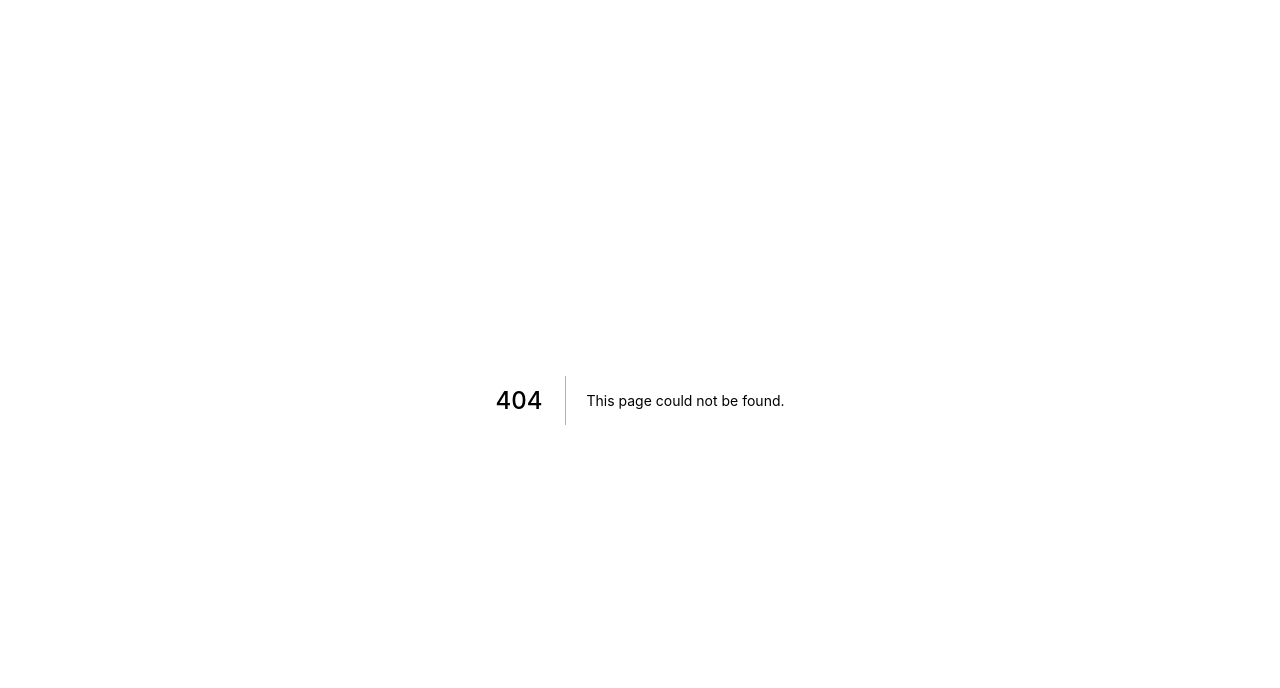
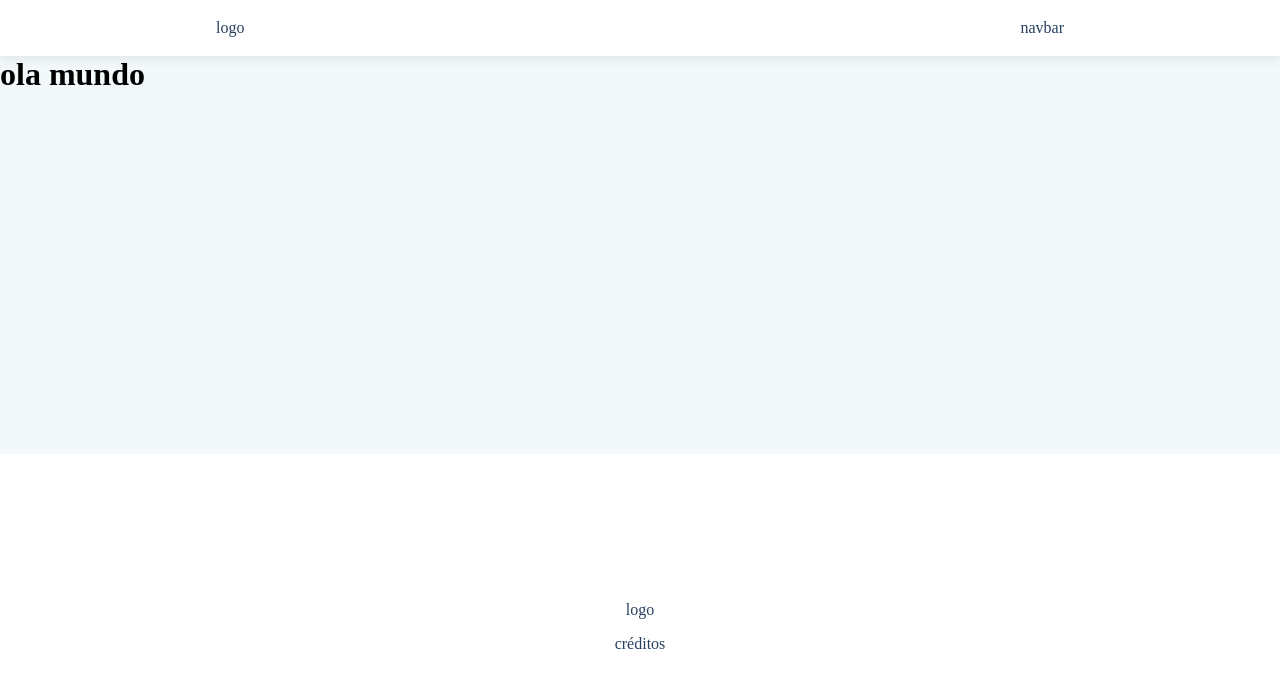
Before and after one commit to cascelli/alganews-blog, a Next.js app: page /teste in a window 1280 px wide. Before the commit this address had no page. Shown: the top 688 px of the page. Built offline with nearby package versions, Linux system fonts and the light colour scheme.

Commit message:
11.12. Criando o Layout

```diff
--- /dev/null
+++ b/_constants.ts
@@ -0,0 +1,2 @@
+export const HEADER_HEIGHT = 56;
+export const FOOTER_HEIGHT = 346;
--- /dev/null
+++ b/components/Content.tsx
@@ -0,0 +1,15 @@
+import { ReactNode } from "react";
+import styled from "styled-components";
+import { FOOTER_HEIGHT, HEADER_HEIGHT } from "../_constants";
+
+interface ContentProps {
+  children: ReactNode;
+}
+
+export default function Content(props: ContentProps) {
+  return <Wrapper>{props.children}</Wrapper>;
+}
+
+const Wrapper = styled.div`
+  min-height: calc(100vh - ${HEADER_HEIGHT}px - ${FOOTER_HEIGHT}px);
+`;
--- /dev/null
+++ b/components/Footer.tsx
@@ -0,0 +1,32 @@
+import styled from "styled-components";
+import { transparentize } from "polished";
+import { FOOTER_HEIGHT } from "../_constants";
+
+export default function Footer(props: any) {
+  return (
+    <Wrapper>
+      <Container>
+        <span>logo</span>
+        <span>créditos</span>
+      </Container>
+    </Wrapper>
+  );
+}
+
+const Wrapper = styled.footer`
+  background-color: ${(p) => p.theme.activeElementBackground};
+  color: ${(p) => p.theme.activeElementForeground};
+  width: 100%;
+  height: ${FOOTER_HEIGHT}px;
+`;
+
+const Container = styled.div`
+  display: flex;
+  align-items: center;
+  justify-content: center;
+  flex-direction: column;
+  gap: 16px;
+  max-width: 848px;
+  margin: auto;
+  height: 100%;
+`;
--- a/components/Header.tsx
+++ b/components/Header.tsx
@@ -1,19 +1,49 @@
 //import Head from "next/head";
 import styled from "styled-components";
+import { transparentize } from "polished";
+import { HEADER_HEIGHT } from "../_constants";
+
+// export default function Header(props: any) {
+//   return (
+//     <>
+//       {/* <Head>
+//         <title>batata</title>
+//       </Head> */}
+//       <Title>oi eu sou um header - {props.name}</Title>
+//     </>
+//   );
+// }
+
+// const Title = styled.h1`
+//   // color: blue;
+//   // Substituido valor fixo pela propriedade theme.primaryBackground
+//   color: ${(p) => p.theme.primaryBackground};
+// `;
 
 export default function Header(props: any) {
   return (
-    <>
-      {/* <Head>
-        <title>batata</title>
-      </Head> */}
-      <Title>oi eu sou um header - {props.name}</Title>
-    </>
+    <Wrapper>
+      <Container>
+        <span>logo</span>
+        <span>navbar</span>
+      </Container>
+    </Wrapper>
   );
 }
 
-const Title = styled.h1`
-  // color: blue;
-  // Substituido valor fixo pela propriedade theme.primaryBackground
-  color: ${(p) => p.theme.primaryBackground};
+const Wrapper = styled.div`
+  background-color: ${(p) => p.theme.activeElementBackground};
+  color: ${(p) => p.theme.activeElementForeground};
+  box-shadow: 0 3px 10px ${(p) => transparentize(0.9, p.theme.pageForeground)};
+  width: 100%;
+  height: ${HEADER_HEIGHT}px;
 `;
+
+const Container = styled.div`
+  display: flex;
+  align-items: center;
+  justify-content: space-between;
+  max-width: 848px;
+  margin: auto;
+  height: 100%;
+`;
--- a/package.json
+++ b/package.json
@@ -11,6 +11,7 @@
   "dependencies": {
     "babel-plugin-styled-components": "^1.13.2",
     "next": "11.0.1",
+    "polished": "^4.1.4",
     "react": "17.0.2",
     "react-dom": "17.0.2",
     "styled-components": "^5.3.0"
--- a/pages/_app.tsx
+++ b/pages/_app.tsx
@@ -3,12 +3,19 @@ import type { AppProps } from "next/app";
 import { ThemeProvider } from "styled-components";
 import { light } from "../styles/theme";
 import GlobalStyles from "../styles/globalStyles";
+import Header from "../components/Header";
+import Footer from "../components/Footer";
+import Content from "../components/Content";
 
 function MyApp({ Component, pageProps }: AppProps) {
   // return <Component {...pageProps} />
   return (
     <ThemeProvider theme={light}>
-      <Component {...pageProps} />
+      <Header />
+      <Content>
+        <Component {...pageProps} />
+      </Content>
+      <Footer />
       <GlobalStyles />
     </ThemeProvider>
   );
--- /dev/null
+++ b/pages/teste.tsx
@@ -0,0 +1,3 @@
+export default function Teste() {
+  return <h1>ola mundo</h1>;
+}
```
Also changed, not shown: pages/index.tsx (+0 -16 lines), 1 other file (tests, documents, lock files or other folders).
